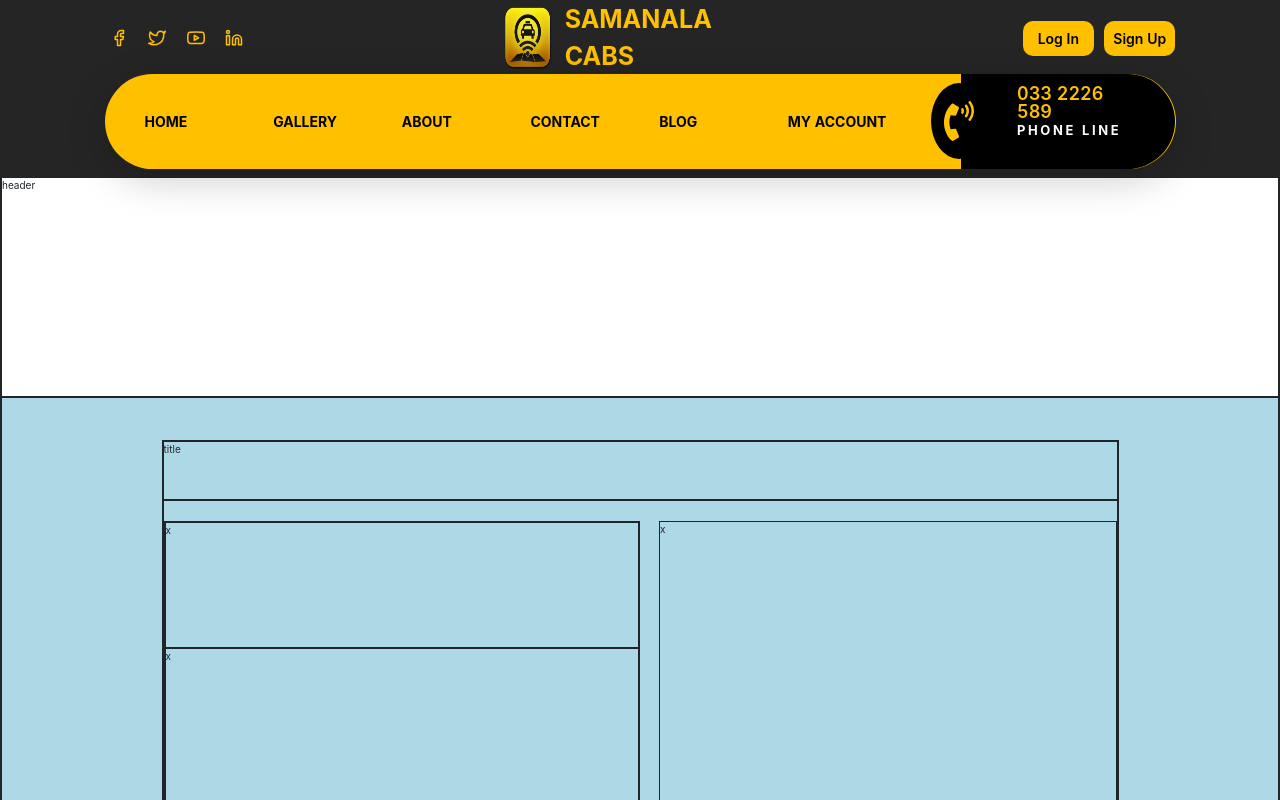
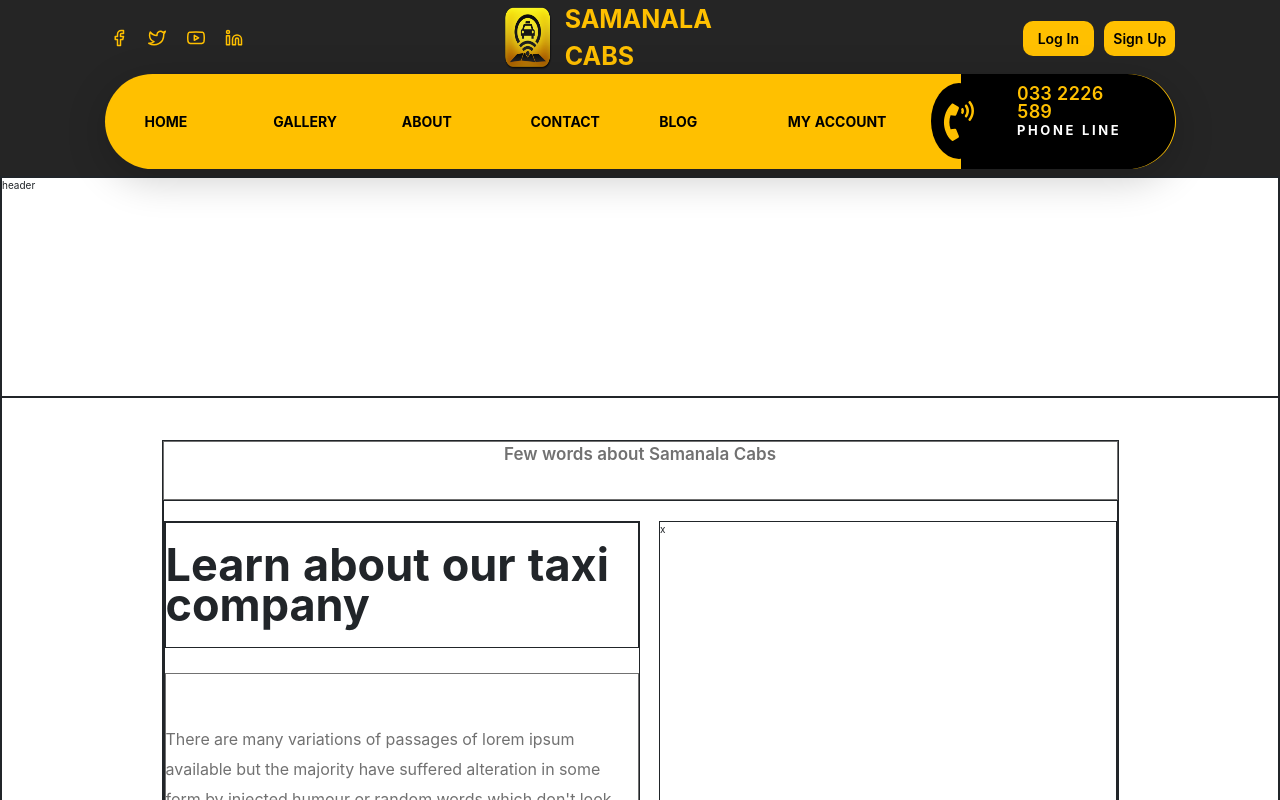
Before and after one commit to nimesha-edirisinghe/travel-management-system, a React (Create React App) app: page /about in a window 1280 px wide. Built offline with nearby package versions, Linux system fonts and the light colour scheme; the HTML template or start-up script is replaced by a standard one.

Commit message:
add style to about page

```diff
--- a/src/app/pages/AboutPage/components/AboutInfoSection/AboutInfoSection.scss
+++ b/src/app/pages/AboutPage/components/AboutInfoSection/AboutInfoSection.scss
@@ -3,7 +3,6 @@
 .about-info-root {
   height: 100%;
   width: 100%;
-  background-color: lightblue;
   display: flex;
   align-items: center;
   justify-content: center;
@@ -19,6 +18,11 @@
       height: 8%;
       width: 100%;
       border: 1px solid;
+      color: #717171;
+      font-weight: 600;
+      font-size: 17px;
+      display: flex;
+      justify-content: center;
     }
 
     .about-info-body-wrapper {
@@ -36,11 +40,18 @@
         margin-top: 2rem;
         display: flex;
         flex-direction: column;
+        justify-content: space-between;
+        align-items: center;
 
         .subtitle-wrapper {
           height: 20%;
           width: 100%;
           border: 1px solid;
+          font-size: 45px;
+          font-weight: 700;
+          line-height: 4rem;
+          display: flex;
+          align-items: center;
 
         }
 
@@ -48,11 +59,15 @@
           height: 60%;
           width: 100%;
           border: 1px solid;
+          font-size: 16px;
+          line-height: 30px;
+          color: #717171;
+          padding-top: 5rem;
         }
 
         .button-wrapper {
-          height: 20%;
-          width: 100%;
+          height: 12%;
+          width: 50%;
           border: 1px solid;
         }
       }
--- a/src/app/pages/AboutPage/components/AboutInfoSection/AboutInfoSection.tsx
+++ b/src/app/pages/AboutPage/components/AboutInfoSection/AboutInfoSection.tsx
@@ -1,16 +1,27 @@
 import React from 'react';
 import './AboutInfoSection.scss';
+import MediumButton from 'app/components/MyButtons/MediumButton';
 
 const AboutInfoSection = () => {
   return (
     <div className="about-info-root">
       <div className="about-info-inner-root">
-        <div className="about-info-main-title">title</div>
+        <div className="about-info-main-title">
+          Few words about Samanala Cabs
+        </div>
         <div className="about-info-body-wrapper">
           <div className="about-info-body-left-wrapper">
-            <div className="subtitle-wrapper">x</div>
-            <div className="description-wrapper">x</div>
-            <div className="button-wrapper">x</div>
+            <div className="subtitle-wrapper">Learn about our taxi company</div>
+            <div className="description-wrapper">
+              There are many variations of passages of lorem ipsum available but
+              the majority have suffered alteration in some form by injected
+              humour or random words which don't look even slightly believable.
+              If you are going to use a passage of lorem ipsum you need to be
+              sure there isn't anything embarrassing.
+            </div>
+            <div className="button-wrapper">
+              <MediumButton label="Discover more" />
+            </div>
           </div>
           <div className="about-info-body-right-wrapper">x</div>
         </div>
```
